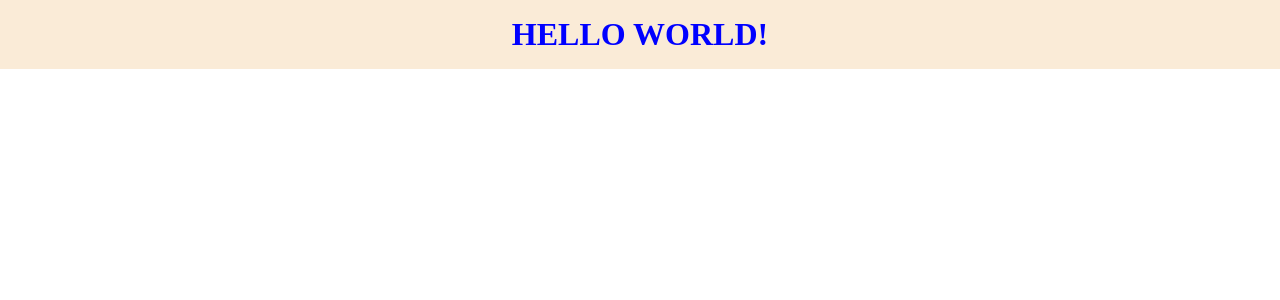
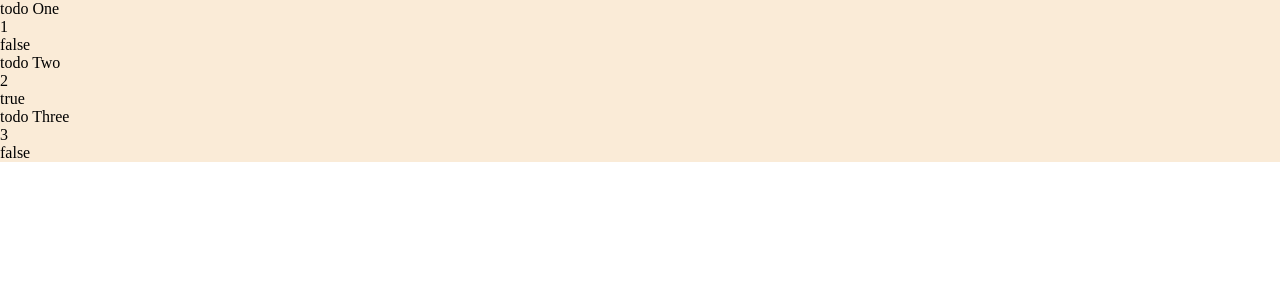
Before and after one commit to paulstandley/Angular-Crash-Course, an Angular app in the folder todolist/: page / in a window 1280 px wide. Shown: the top 300 px of the page. Built offline with nearby package versions, Linux system fonts and the light colour scheme.

Commit message:
add todos

```diff
--- a/todolist/src/app/app.component.css
+++ b/todolist/src/app/app.component.css
@@ -1,5 +1,5 @@
 div {
-  background: aliceblue;
+  background: antiquewhite;
 }
 
 h1 {
--- a/todolist/src/app/app.component.html
+++ b/todolist/src/app/app.component.html
@@ -1,8 +1,6 @@
 <!--The content below is only a placeholder and can be replaced.-->
 <div>
-  <h1 class="hello">
-    {{ helloworld.toUpperCase() }}!
-  </h1>
+  <app-todos></app-todos>
 </div>
 
 <router-outlet></router-outlet>
--- /dev/null
+++ b/todolist/src/app/components/models/Todo.ts
@@ -0,0 +1,5 @@
+export class Todo {
+  id:number;
+  title:string;
+  completed:boolean;
+}
--- a/todolist/src/app/components/todos/todos.component.html
+++ b/todolist/src/app/components/todos/todos.component.html
@@ -1 +1,5 @@
-<p>todos works!</p>
+<ul *ngFor="let todo of todos">
+  <li>{{ todo.title }}</li>
+  <li>{{ todo.id }}</li>
+  <li>{{ todo.completed }}</li>
+</ul>
--- a/todolist/src/app/components/todos/todos.component.ts
+++ b/todolist/src/app/components/todos/todos.component.ts
@@ -1,4 +1,5 @@
 import { Component, OnInit } from '@angular/core';
+import { Todo } from '../../components/models/Todo';
 
 @Component({
   selector: 'app-todos',
@@ -6,10 +7,28 @@ import { Component, OnInit } from '@angular/core';
   styleUrls: ['./todos.component.css']
 })
 export class TodosComponent implements OnInit {
-
+  todos:Todo[];
   constructor() { }
 
   ngOnInit() {
+    console.log("RAN");
+    this.todos = [
+    {
+      id: 1,
+      title: 'todo One',
+      completed: false
+    },
+    {
+      id: 2,
+      title: 'todo Two',
+      completed: true
+    },
+    {
+      id: 3,
+      title: 'todo Three',
+      completed: false
+    }
+  ];
   }
 
 }
```
